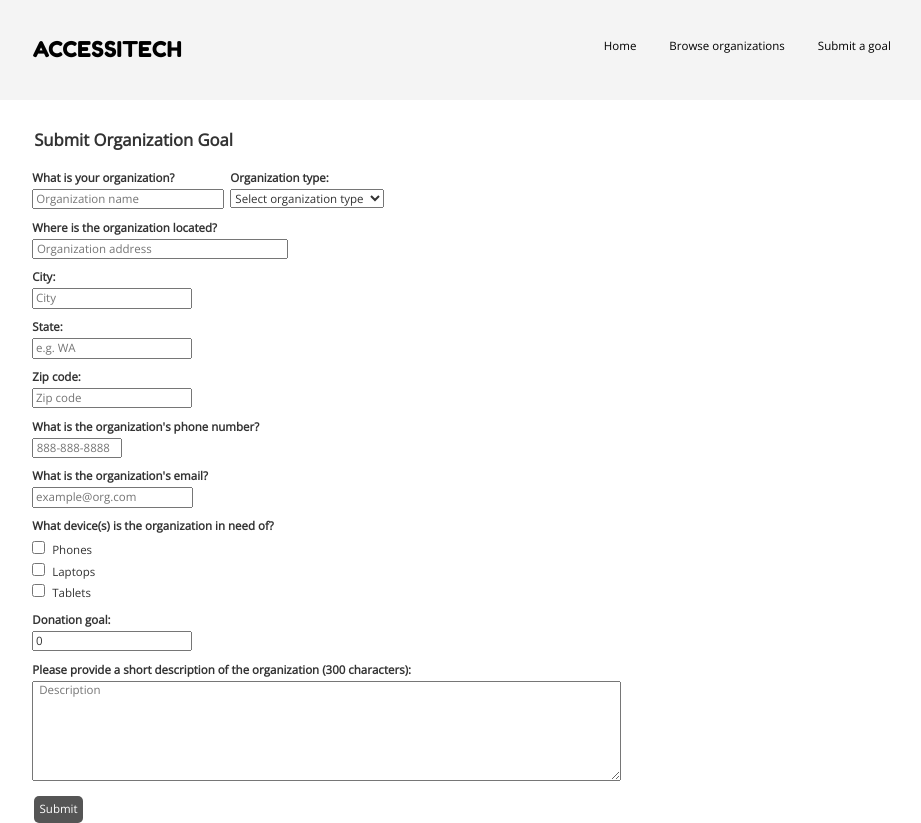
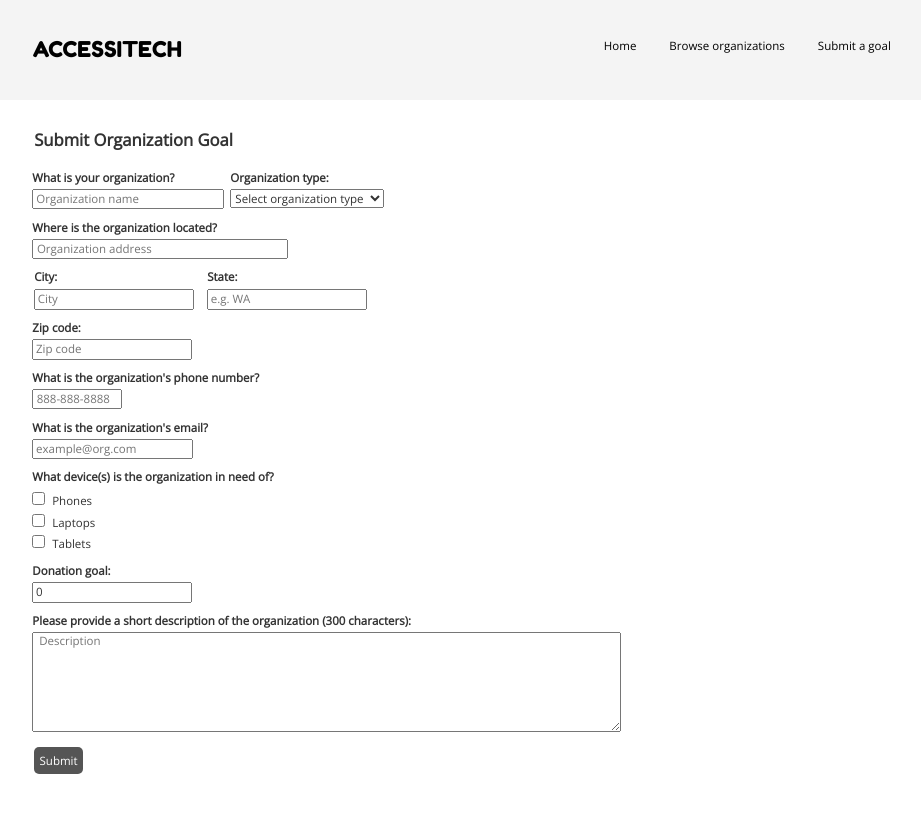
Before and after one commit to autumn-info-442a/team-a, a React (Create React App) app in the folder my-app/: page /submitOrg in a window 1280 px wide. Shown: the whole page, without its empty margins (170-1091 px from the left). After the commit the page ends 800 px from the top, so only its background shows below. Built offline with nearby package versions, Linux system fonts and the light colour scheme.

Commit message:
style city and state side by side

```diff
--- a/my-app/src/components/DonationForm/donationForm.css
+++ b/my-app/src/components/DonationForm/donationForm.css
@@ -1,13 +1,13 @@
-.names {
+.names, .city-state {
   margin-left: -0.3%;
 }
 
-.names label, .device-type-model label {
+.names label, .device-type-model label, .city-state label {
   padding-right: 1.25vw;
   padding-bottom: 0.50%;
 }
 
-input#fname, input#lname {
+input#fname, input#lname, input#city, input#state {
   font-size:0.9vw;
 }
 
--- a/my-app/src/components/DonationForm/donationForm.js
+++ b/my-app/src/components/DonationForm/donationForm.js
@@ -261,7 +261,7 @@ import './donationForm.css'
                     </label>
                 </div>
 
-                <div className = "form-row">
+                <div className = "city-state">
                     <label>
                         <div className ="label-text">City:</div>
                         <input
@@ -276,9 +276,7 @@ import './donationForm.css'
                             {cityError}
                         </div>
                     </label>
-                </div>
 
-                <div className = "form-row">
                     <label>
                         <div className ="label-text">State:</div>
                         <input
--- a/my-app/src/components/SubmitOrg/submitOrg.css
+++ b/my-app/src/components/SubmitOrg/submitOrg.css
@@ -22,6 +22,19 @@
 
 input, textarea {
   padding: 0% 1% 0%;
+}
+
+.city-state {
+  margin-left: -0.3%;
+}
+
+.city-state label {
+  padding-right: 1.25vw;
+  padding-bottom: 0.50%;
+}
+
+input#city, input#state {
+  font-size:0.9vw;
 }
 
 .form-flex button {
--- a/my-app/src/components/SubmitOrg/submitOrg.js
+++ b/my-app/src/components/SubmitOrg/submitOrg.js
@@ -197,7 +197,7 @@ const Organization = () => {
                     </label>
                 </div>
 
-                <div className = "form-row">
+                <div className = "city-state">
                     <label>
                         <div className ="label-text">City:</div>
                         <input
@@ -212,9 +212,7 @@ const Organization = () => {
                             {cityError}
                         </div>
                     </label>
-                </div>
 
-                <div className = "form-row">
                     <label>
                         <div className ="label-text">State:</div>
                         <input
```
